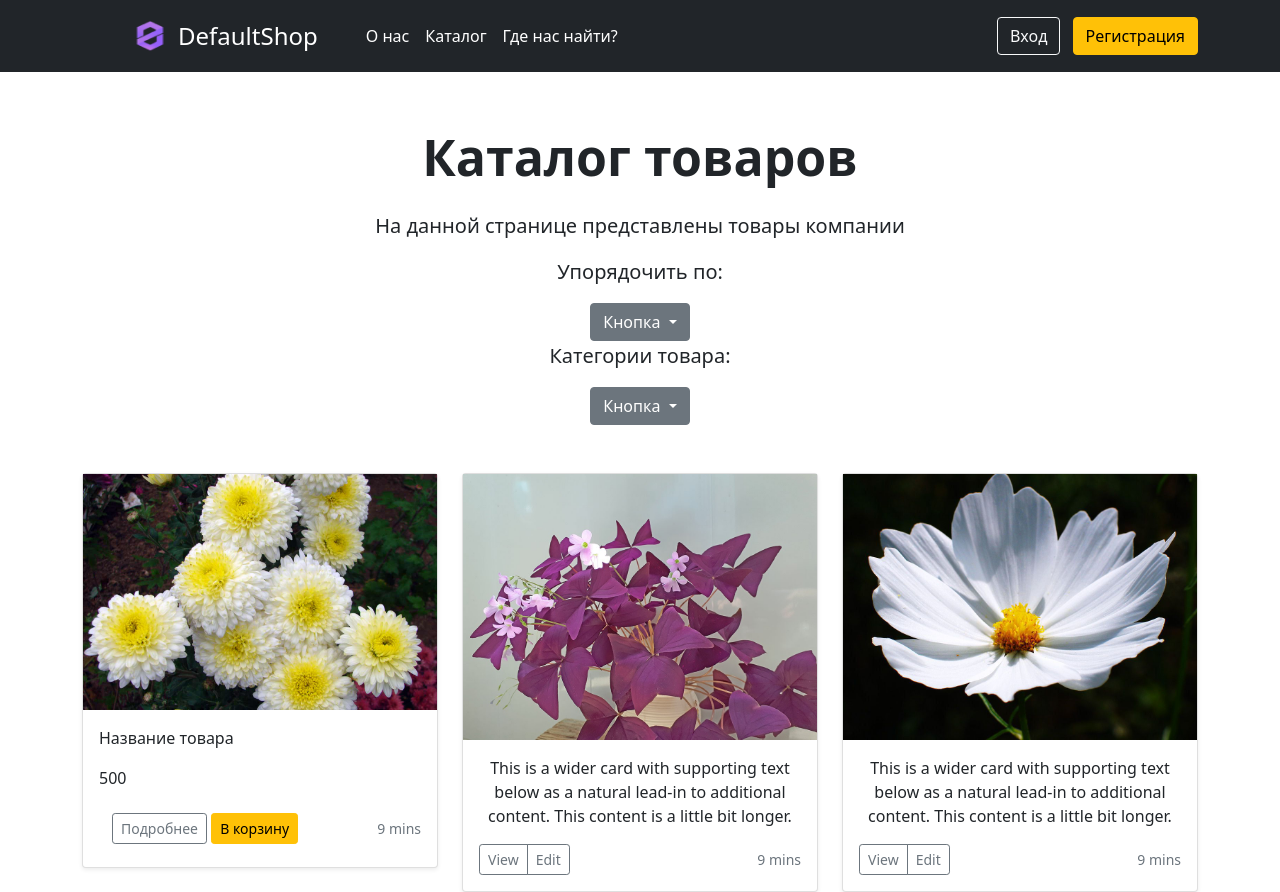
After one commit to OstwaldAnna/Example-of-a-website, a PHP site: page /catalog.php in a window 1280 px wide. The commit adds this page. Run offline with PHP 8.4, Linux system fonts and the light colour scheme.

Commit message:
Страница: католога товаров

```diff
--- a/adress.php
+++ b/adress.php
@@ -26,8 +26,6 @@
         </div>
     </div>
 
-
-
     <?php
         include ('./elements/footer.php');
     ?>
--- /dev/null
+++ b/catalog.php
@@ -0,0 +1,118 @@
+<!DOCTYPE html>
+<html lang="en">
+<head>
+    <meta charset="UTF-8">
+    <meta http-equiv="X-UA-Compatible" content="IE=edge">
+    <meta name="viewport" content="width=device-width, initial-scale=1.0">
+    <link href="/bootstrap/css/bootstrap.css" rel="stylesheet">
+    <link href="/css/style.css" rel="stylesheet">
+    <title>Document</title>
+</head>
+<body>
+<?php
+  include ('./elements/header.php');
+  ?>
+
+      <div class="container mt-5 text-center">
+        <div class="row">
+          <div class="col">
+            <p class="fw-bold" style="font-size: 50px;">Каталог товаров</p>
+          </div>
+        </div>
+        <div class="row">
+          <div class="col">
+            <p style="font-size: 20px;">На данной странице представлены товары компании</p>
+          </div>
+        </div>
+        <div class="row">
+            <div class="col">
+                <p style="font-size: 20px;">Упорядочить по:</p>
+                <!-- Начало выпадающего меню -->
+                <div class="dropdown">
+                    <button class="btn btn-secondary dropdown-toggle" type="button" data-bs-toggle="dropdown" aria-expanded="false">
+                        Кнопка
+                    </button>
+                    <ul class="dropdown-menu">
+                        <li><a class="dropdown-item" href="#">Действие</a></li>
+                        <li><a class="dropdown-item" href="#">Другое действие</a></li>
+                        <li><a class="dropdown-item" href="#">Что-то еще здесь</a></li>
+                    </ul>
+                </div>
+                <!-- Конец выпадающего меню -->
+            </div>
+          </div>
+          <div class="col">
+            <p style="font-size: 20px;">Категории товара:</p>
+                <!-- Начало выпадающего меню -->
+                <div class="dropdown">
+                        <button class="btn btn-secondary dropdown-toggle" type="button" data-bs-toggle="dropdown" aria-expanded="false">
+                            Кнопка
+                        </button>
+                        <ul class="dropdown-menu">
+                            <li><a class="dropdown-item" href="#">Действие</a></li>
+                            <li><a class="dropdown-item" href="#">Другое действие</a></li>
+                            <li><a class="dropdown-item" href="#">Что-то еще здесь</a></li>
+                        </ul>
+                </div>
+                <!-- Конец выпадающего меню -->
+          </div>
+        </div>
+      </div>
+
+    <!-- Начало каталога -->
+    <div class="container mt-5 text-center">
+        <div class="row">
+            <div class="col">
+                <div class="card shadow-sm">
+                    <img src="/resources/image/1.jpg" class="d-block w-100" alt="...">
+                    <div class="card-body">
+                        <p class="text-start" class="card-text">Название товара</p>
+                        <p class="text-start" class="card-text">500</p>
+                        <div class="d-flex justify-content-between align-items-center">
+                            <div class="btn">
+                                <button type="button" class="btn btn-sm btn-outline-secondary">Подробнее</button>
+                                <button type="button" class="btn btn-sm btn-warning">В корзину</button>
+                            </div>
+                            <small class="text-muted">9 mins</small>
+                        </div>
+                    </div>
+                </div>
+            </div>
+            <div class="col">
+                <div class="card shadow-sm">
+                <img src="/resources/image/2.jpg" class="d-block w-100" alt="...">
+                    <div class="card-body">
+                        <p class="card-text">This is a wider card with supporting text below as a natural lead-in to additional content. This content is a little bit longer.</p>
+                            <div class="d-flex justify-content-between align-items-center">
+                                <div class="btn-group">
+                                    <button type="button" class="btn btn-sm btn-outline-secondary">View</button>
+                                    <button type="button" class="btn btn-sm btn-outline-secondary">Edit</button>
+                                </div>
+                                <small class="text-muted">9 mins</small>
+                            </div>
+                        </div>
+                    </div>
+                </div>
+            <div class="col">
+                <div class="card shadow-sm">
+                <img src="/resources/image/3.jpg" class="d-block w-100" alt="...">
+                    <div class="card-body">
+                        <p class="card-text">This is a wider card with supporting text below as a natural lead-in to additional content. This content is a little bit longer.</p>
+                        <div class="d-flex justify-content-between align-items-center">
+                            <div class="btn-group">
+                                <button type="button" class="btn btn-sm btn-outline-secondary">View</button>
+                                <button type="button" class="btn btn-sm btn-outline-secondary">Edit</button>
+                            </div>
+                            <small class="text-muted">9 mins</small>
+                        </div>
+                    </div>
+                </div>
+            </div>
+        </div>
+    </div>
+    <!-- Конец каталога -->
+
+<script src="https://cdn.jsdelivr.net/npm/bootstrap@5.3.0-alpha1/dist/js/bootstrap.bundle.min.js"></script>
+<script src="/bootstrap/js/bootstrap.js" ></script>
+</body>
+</html>
--- a/elements/header.php
+++ b/elements/header.php
@@ -9,7 +9,7 @@
             <span class="fs-4" style="margin-right: 2.5rem;" >DefaultShop</span>
             <ul class="nav col-12 col-lg-auto me-lg-auto mb-2 justify-content-center mb-md-0">
               <li><a href="./index.php" class="nav-link px-2 text-white">О нас</a></li>
-              <li><a href="#" class="nav-link px-2 text-white">Каталог</a></li>
+              <li><a href="./catalog.php" class="nav-link px-2 text-white">Каталог</a></li>
               <li><a href="./adress.php" class="nav-link px-2 text-white">Где нас найти?</a></li>
             </ul>
             <div class="text-end">
--- a/index.php
+++ b/index.php
@@ -31,10 +31,10 @@
         </div>
       </div>
 
-      <div class="container mt-5"></div>
+      <div class="container mt-5 text-center">
         <div class="row">
           <div class="col">
-            <p class="fw-bold text-center" style="font-size: 30px;">Новинки компании</p>
+            <p class="fw-bold" style="font-size: 30px;">Новинки компании</p>
           </div>
         </div>
       </div>
```
Also changed, not shown: product_card.php (added).
